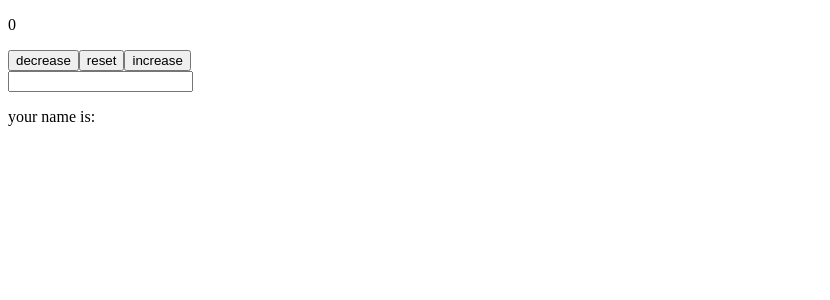
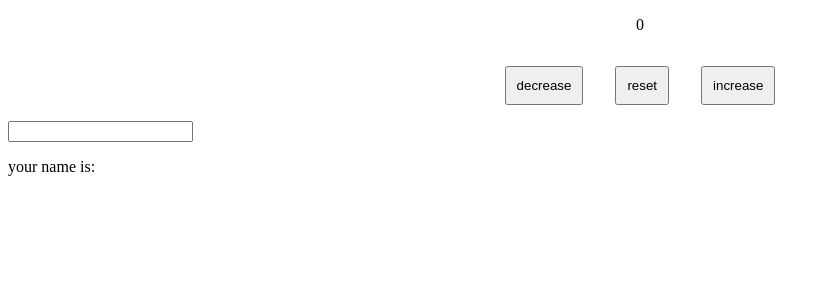
Before and after one commit to bishnulimbu/RRepo1, a React (Vite) app in the folder my-react-app/: page / in a window 1280 px wide. Shown: the top 300 px of the page, without its empty margins (0-830 px from the left). Built offline with nearby package versions, Linux system fonts and the light colour scheme.

Commit message:
updated css

```diff
--- a/my-react-app/src/index.css
+++ b/my-react-app/src/index.css
@@ -63,3 +63,10 @@
 .dog:hover {
   cursor: pointer;
 }
+.count-main {
+  text-align: center;
+}
+.count-main button {
+  padding: 10px;
+  margin: 1rem;
+}
```
